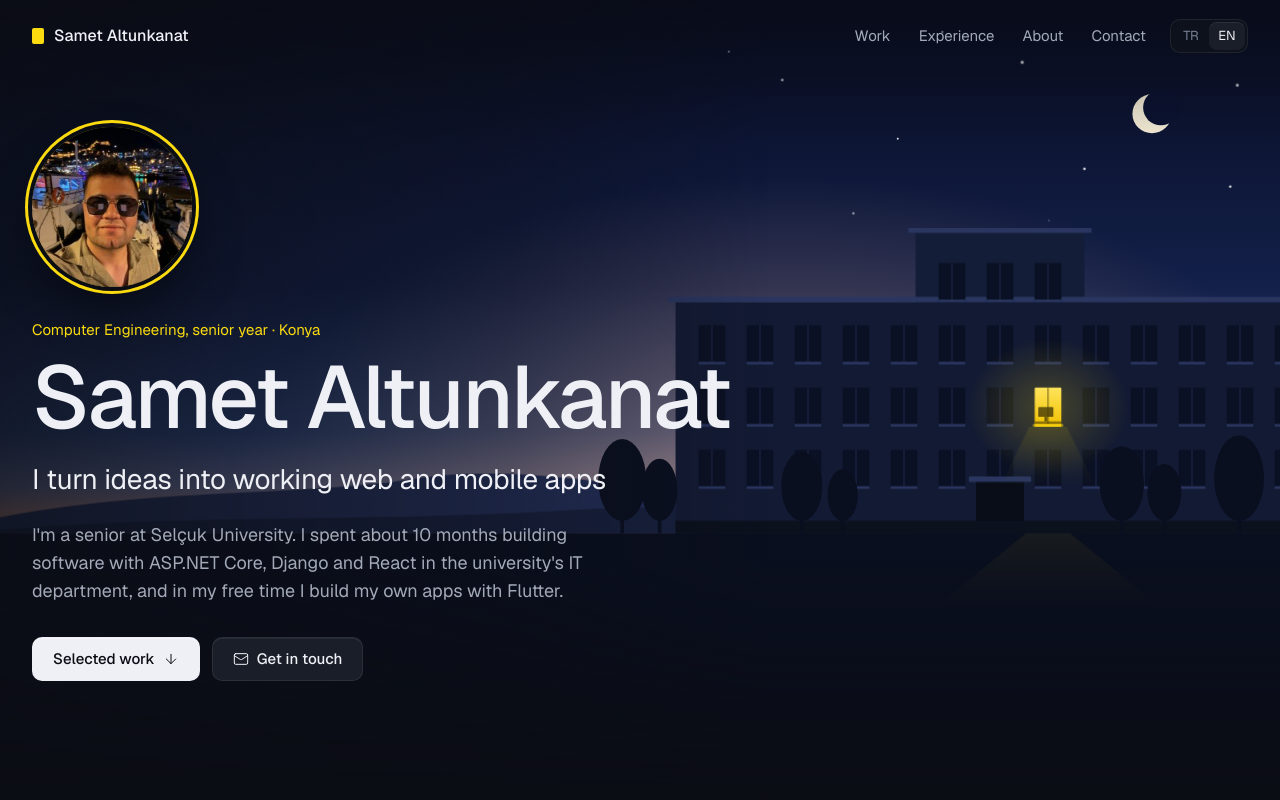
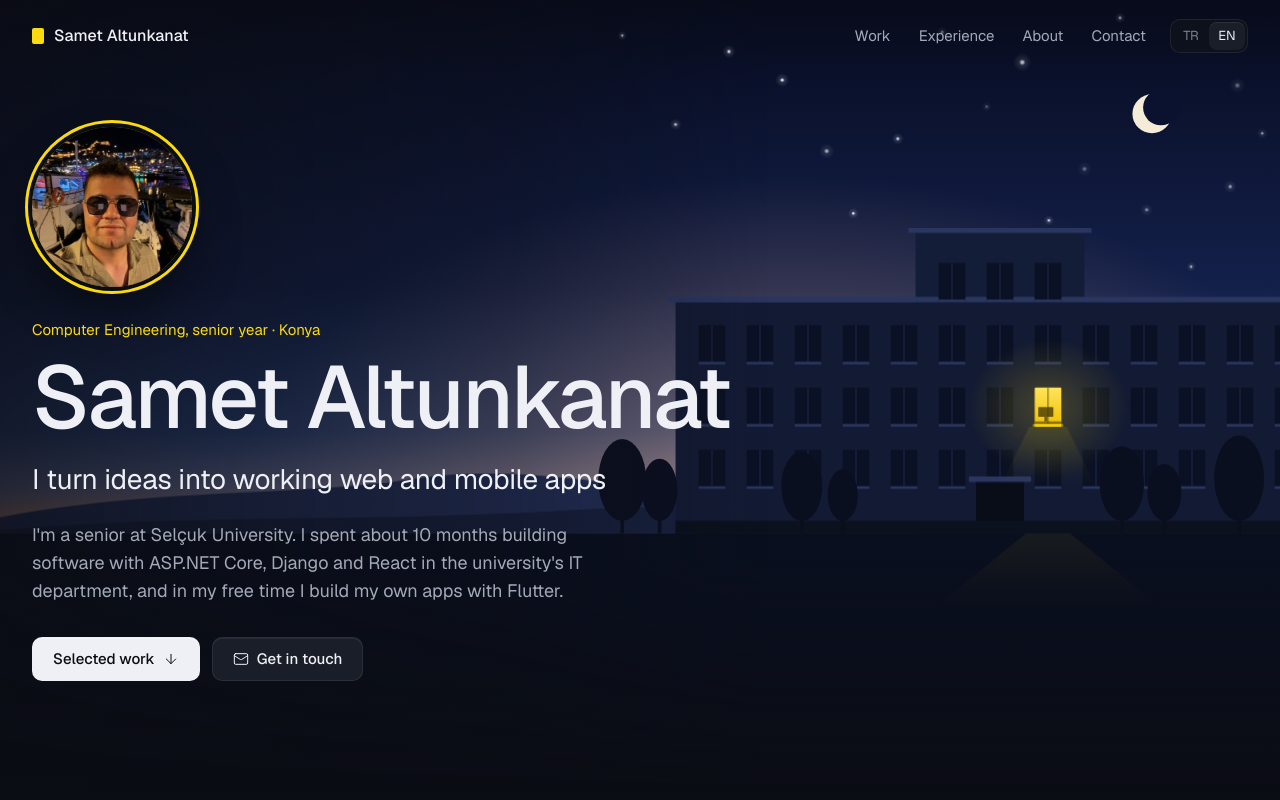
Before and after one commit to altunkanatsamet/altunkanatsamet.github.io, a Next.js app in the folder v2/: page /en in a window 1280 px wide. Shown: the top 800 px of the page. Built offline with nearby package versions, Linux system fonts and the light colour scheme.

Commit message:
Hero sahnesi: daha belirgin yıldızlar ve kayan yıldızlar
- 18 yıldız, parıltılı ve daha belirgin parlama
- 3 kayan yıldız (11/17/23 sn), parlak baş, uzun kuyruk, ~1,8 sn görünür
- Üstteki koyu geçiş hafifletildi

Co-Authored-By: Claude Opus 5.5 <noreply@anthropic.com>

```diff
--- a/v2/app/globals.css
+++ b/v2/app/globals.css
@@ -422,8 +422,16 @@ button {
     animation-timing-function: ease-in-out;
     animation-iteration-count: infinite;
   }
+  .scene .meteor-a {
+    animation-name: meteor-a;
+  }
+  .scene .meteor-b {
+    animation-name: meteor-b;
+  }
+  .scene .meteor-c {
+    animation-name: meteor-c;
+  }
   .scene .meteor {
-    animation-name: meteor;
     animation-timing-function: cubic-bezier(0.3, 0, 0.6, 1);
     animation-iteration-count: infinite;
     animation-fill-mode: both;
@@ -433,30 +441,64 @@ button {
 @keyframes twinkle {
   0%,
   100% {
-    opacity: 0.25;
+    opacity: 0.35;
   }
   50% {
-    opacity: 0.95;
+    opacity: 1;
   }
 }
 
-@keyframes meteor {
+/* Her kayan yıldız gökyüzünü ~1,8 sn'de geçer; tekrar aralıkları farklı olduğu için yüzdeler ayrı */
+@keyframes meteor-a {
   0% {
     transform: translate(0, 0);
     opacity: 0;
   }
-  0.6% {
+  1.36% {
     opacity: 1;
   }
-  3.6% {
-    opacity: 0.9;
+  12.27% {
+    opacity: 1;
   }
-  4.4% {
-    transform: translate(-300px, 138px);
+  16.36%,
+  100% {
+    transform: translate(-620px, 286px);
     opacity: 0;
   }
+}
+
+@keyframes meteor-b {
+  0% {
+    transform: translate(0, 0);
+    opacity: 0;
+  }
+  0.88% {
+    opacity: 1;
+  }
+  7.94% {
+    opacity: 1;
+  }
+  10.59%,
   100% {
-    transform: translate(-300px, 138px);
+    transform: translate(-620px, 286px);
+    opacity: 0;
+  }
+}
+
+@keyframes meteor-c {
+  0% {
+    transform: translate(0, 0);
+    opacity: 0;
+  }
+  0.65% {
+    opacity: 1;
+  }
+  5.87% {
+    opacity: 1;
+  }
+  7.83%,
+  100% {
+    transform: translate(-620px, 286px);
     opacity: 0;
   }
 }
@@ -493,7 +535,7 @@ button {
   inset: 0;
   background:
     linear-gradient(to right, rgba(11, 13, 20, 0.75) 0%, rgba(11, 13, 20, 0.35) 40%, rgba(11, 13, 20, 0) 60%),
-    linear-gradient(to bottom, rgba(11, 13, 20, 0.5) 0%, rgba(11, 13, 20, 0) 18%),
+    linear-gradient(to bottom, rgba(11, 13, 20, 0.35) 0%, rgba(11, 13, 20, 0) 10%),
     linear-gradient(to top, var(--bg) 0%, rgba(11, 13, 20, 0) 30%);
 }
 
--- a/v2/components/HeroScene.tsx
+++ b/v2/components/HeroScene.tsx
@@ -17,22 +17,32 @@ const LIT = { x: 1164, y: 436 };
 
 // [x, y, yarıçap, parlama süresi (sn), gecikme (sn)]
 const STARS: [number, number, number, number, number][] = [
-  [880, 90, 1.4, 5.2, -1.1],
-  [1010, 156, 1.2, 6.8, -3.4],
-  [1150, 70, 1.8, 4.6, -0.6],
-  [1384, 210, 1.3, 7.4, -5.2],
-  [960, 240, 1.1, 5.9, -2.2],
-  [1220, 190, 1.4, 6.3, -4.1],
-  [1392, 96, 1.6, 5.5, -2.9],
-  [1060, 36, 1.1, 7.9, -6.3],
-  [820, 58, 1.2, 6.1, -1.7],
-  [1180, 248, 1.0, 4.9, -3.8],
+  [880, 90, 1.8, 4.2, -1.1],
+  [1010, 156, 1.5, 5.6, -3.4],
+  [1150, 70, 2.4, 3.8, -0.6],
+  [1384, 210, 1.7, 6.2, -5.2],
+  [960, 240, 1.4, 4.9, -2.2],
+  [1220, 190, 2.0, 5.1, -4.1],
+  [1392, 96, 2.2, 4.5, -2.9],
+  [1060, 36, 1.5, 6.6, -6.3],
+  [820, 58, 1.7, 5.0, -1.7],
+  [1180, 248, 1.3, 4.1, -3.8],
+  [1290, 236, 1.6, 5.8, -0.9],
+  [1110, 120, 1.3, 4.4, -2.6],
+  [930, 170, 2.0, 6.0, -4.7],
+  [1260, 20, 1.4, 5.3, -3.1],
+  [760, 140, 1.5, 4.7, -0.3],
+  [1420, 150, 1.4, 6.4, -5.8],
+  [700, 40, 1.2, 5.4, -2.0],
+  [1340, 300, 1.2, 4.3, -1.4],
 ];
 
-// Kayan yıldızlar: (x, y) başlangıç, kuyruk uzunluğu, tekrar aralığı ve ilk gecikme (sn)
+// Kayan yıldızlar: (x, y) başlangıç, kuyruk uzunluğu, tekrar aralığı ve ilk gecikme (sn).
+// Tekrar aralıkları birbirine bölünmediği için her seferinde farklı bir düzende geçerler.
 const METEORS = [
-  { id: "a", x: 1250, y: 52, tail: 150, every: 23, delay: 6 },
-  { id: "b", x: 1110, y: 112, tail: 110, every: 37, delay: 19 },
+  { id: "a", x: 1380, y: 28, tail: 300, every: 11, delay: 3 },
+  { id: "b", x: 1250, y: 118, tail: 240, every: 17, delay: 8.5 },
+  { id: "c", x: 1440, y: 96, tail: 260, every: 23, delay: 14 },
 ];
 
 function Window({ x, y }: { x: number; y: number }) {
@@ -52,10 +62,16 @@ export default function HeroScene({ label }: { label: string }) {
     <svg viewBox={`0 0 ${W} ${H}`} preserveAspectRatio="xMaxYMax slice" role="img" aria-label={label}>
       <defs>
         <linearGradient id="meteor" x1="0" y1="0" x2="1" y2="0">
-          <stop offset="0" stopColor="#ffffff" stopOpacity="0.95" />
-          <stop offset="0.25" stopColor="#ffe9b0" stopOpacity="0.5" />
+          <stop offset="0" stopColor="#ffffff" stopOpacity="1" />
+          <stop offset="0.2" stopColor="#fff2c4" stopOpacity="0.75" />
+          <stop offset="0.6" stopColor="#c9d6ff" stopOpacity="0.25" />
           <stop offset="1" stopColor="#ffffff" stopOpacity="0" />
         </linearGradient>
+        <radialGradient id="starGlow" cx="0.5" cy="0.5" r="0.5">
+          <stop offset="0" stopColor="#ffffff" stopOpacity="0.55" />
+          <stop offset="0.35" stopColor="#dfe7ff" stopOpacity="0.18" />
+          <stop offset="1" stopColor="#dfe7ff" stopOpacity="0" />
+        </radialGradient>
         <linearGradient id="sky" x1="0" y1="0" x2="0" y2="1">
           <stop offset="0" stopColor="#070b1f" />
           <stop offset="0.36" stopColor="#13204a" />
@@ -89,26 +105,21 @@ export default function HeroScene({ label }: { label: string }) {
       <circle cx={1296} cy={128} r={22} fill="#f4ecd6" />
       <circle cx={1306} cy={121} r={20} fill="#0b1230" />
 
-      {/* Yıldızlar: her biri kendi temposunda yavaşça parlayıp söner */}
+      {/* Yıldızlar: her biri kendi temposunda parlayıp söner, etrafında hafif bir parıltı var */}
       {STARS.map(([x, y, r, d, delay]) => (
-        <circle
-          key={`${x}-${y}`}
-          className="star"
-          cx={x}
-          cy={y}
-          r={r}
-          fill="#ffffff"
-          opacity={0.55}
-          style={{ animationDuration: `${d}s`, animationDelay: `${delay}s` }}
-        />
+        <g key={`${x}-${y}`} className="star" style={{ animationDuration: `${d}s`, animationDelay: `${delay}s` }}>
+          <circle cx={x} cy={y} r={r * 4.5} fill="url(#starGlow)" />
+          <circle cx={x} cy={y} r={r} fill="#ffffff" />
+        </g>
       ))}
 
-      {/* Kayan yıldızlar: iki farklı rota, farklı aralıklarla */}
+      {/* Kayan yıldızlar: üç farklı rota, farklı aralıklarla */}
       {METEORS.map((m) => (
-        <g key={m.id} className="meteor" style={{ animationDuration: `${m.every}s`, animationDelay: `${m.delay}s` }}>
+        <g key={m.id} className={`meteor meteor-${m.id}`} style={{ animationDuration: `${m.every}s`, animationDelay: `${m.delay}s` }}>
           <g transform={`translate(${m.x} ${m.y}) rotate(-24.8)`}>
-            <rect x={0} y={-0.9} width={m.tail} height={1.8} rx={0.9} fill="url(#meteor)" />
-            <circle cx={0} cy={0} r={1.8} fill="#ffffff" />
+            <rect x={0} y={-1.6} width={m.tail} height={3.2} rx={1.6} fill="url(#meteor)" />
+            <circle cx={0} cy={0} r={14} fill="url(#starGlow)" />
+            <circle cx={0} cy={0} r={2.6} fill="#ffffff" />
           </g>
         </g>
       ))}
```
